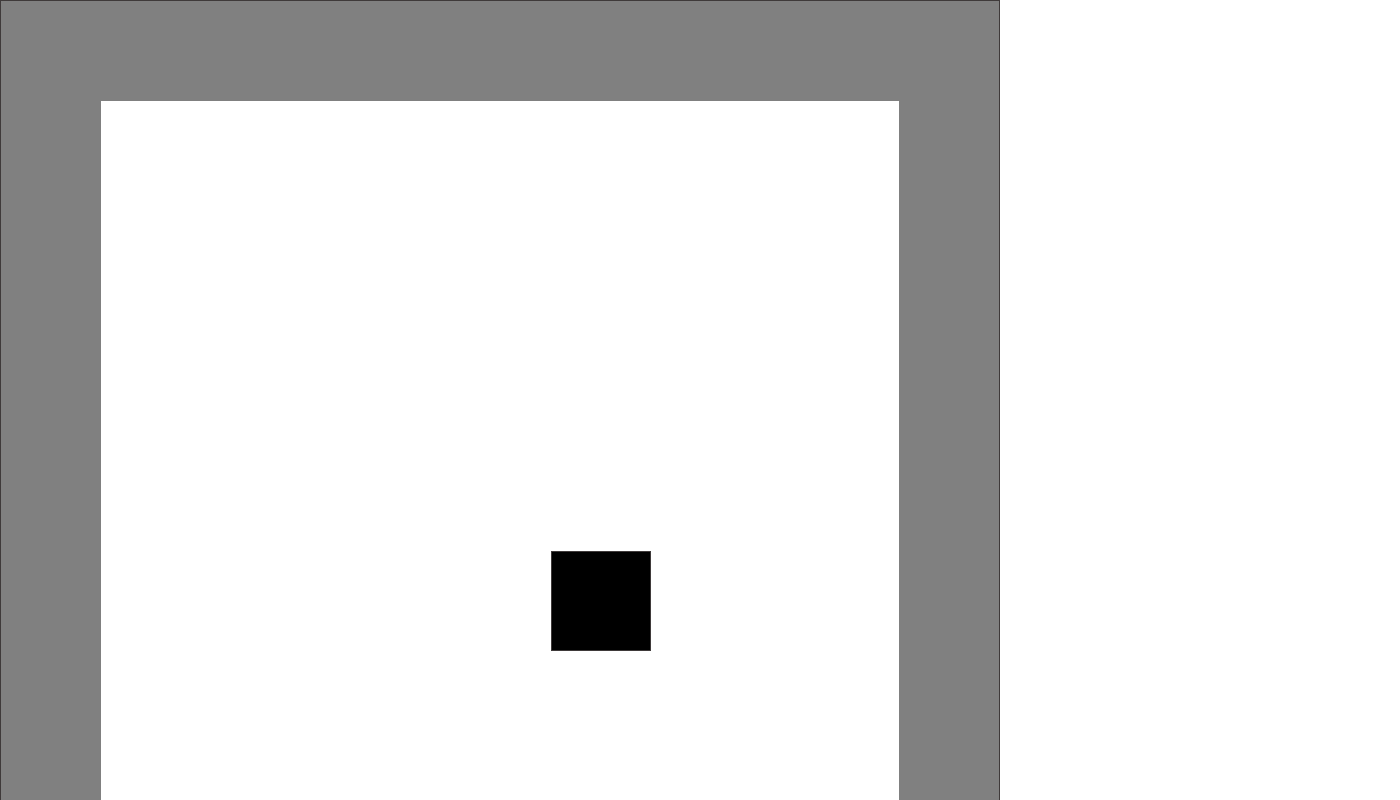
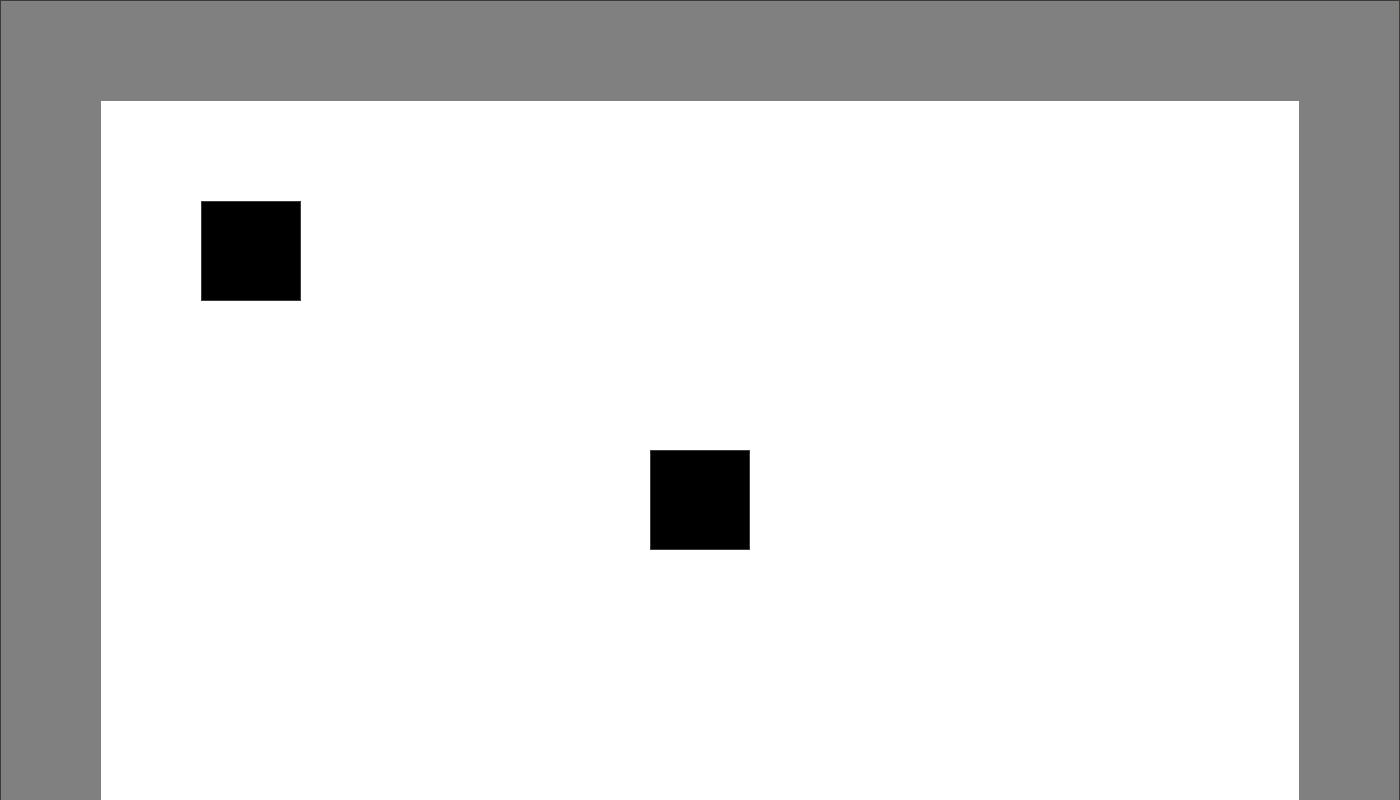
Before and after one commit to punzyo/CaterTown, a React (Vite) app: page / in a window 1280 px wide. Shown: the top 800 px of the page, 1400 px wide, since content can reach past the window. Built offline with nearby package versions, Linux system fonts and the light colour scheme.

Commit message:
feat: create function for translating player position to map absolute position(for other users)

```diff
--- a/src/App.jsx
+++ b/src/App.jsx
@@ -1,51 +1,78 @@
 import { useState, useEffect } from 'react';
 import styled from 'styled-components';
 import BaseGlobalStyle from './BaseGlobalStyle';
+
+const wrapperWidth = '1400';
+const wrapperHeight = '1000';
+const mapBorder = '100';
+const playerWidth = '100';
+const playerHeight = '100';
 const Wrapper = styled.div`
   position: relative;
-    width: 1000px;
-    height: 1000px;
+  width: ${wrapperWidth}px;
+  height: ${wrapperHeight}px;
   border: 1px solid;
+  overflow: hidden;
 `;
 const Map = styled.div`
   position: relative;
   width: 100%;
   height: 100%;
-    border: 100px solid gray;
-    top: ${props => props.top}px;
-    left: ${props => props.left}px;
+  border: ${mapBorder}px solid gray;
   transition: top 0.2s, left 0.2s;
 `;
 const Player = styled.div`
   position: absolute;
-    top: 600px;
-    left: 600px;
+  top: 50%;
+  left: 50%;
   transform: translate(-50%, -50%);
+  width: ${playerWidth}px;
+  height: ${playerHeight}px;
+  border: 1px solid;
+  background-color: black;
+`;
+const OtherPlayer = styled.div`
+  position: absolute;
   width: 100px;
   height: 100px;
   border: 1px solid;
   background-color: black;
 `;
 function App() {
-
-
   const [position, setPosition] = useState({ top: 0, left: 0 });
+  const [playerPosition, setPlayerPosition] = useState({ top: 100, left: 100 });
   useEffect(() => {
     const handleKeyPress = (e) => {
       const { key } = e;
       const moveAmount = 10;
-      switch(key) {
+      switch (key) {
         case 'ArrowUp':
-          setPosition(pos => ({ ...pos, top: pos.top + moveAmount }));
+          setPosition((pos) => ({ ...pos, top: pos.top + moveAmount }));
+          playerPosToAbsolute({
+            left: position.left,
+            top: position.top + moveAmount,
+          });
           break;
         case 'ArrowDown':
-          setPosition(pos => ({ ...pos, top: pos.top - moveAmount }));
+          setPosition((pos) => ({ ...pos, top: pos.top - moveAmount }));
+          playerPosToAbsolute({
+            left: position.left,
+            top: position.top - moveAmount,
+          });
           break;
         case 'ArrowLeft':
-          setPosition(pos => ({ ...pos, left: pos.left + moveAmount }));
+          setPosition((pos) => ({ ...pos, left: pos.left + moveAmount }));
+          playerPosToAbsolute({
+            left: position.left + moveAmount,
+            top: position.top,
+          });
           break;
         case 'ArrowRight':
-          setPosition(pos => ({ ...pos, left: pos.left - moveAmount }));
+          setPosition((pos) => ({ ...pos, left: pos.left - moveAmount }));
+          playerPosToAbsolute({
+            left: position.left - moveAmount,
+            top: position.top,
+          });
           break;
         default:
           break;
@@ -55,13 +82,26 @@ function App() {
     window.addEventListener('keydown', handleKeyPress);
 
     return () => window.removeEventListener('keydown', handleKeyPress);
-  }, []);
+  }, [position]);
+
+  const playerPosToAbsolute = (position) => {
+    const absoluteLeft =
+      wrapperWidth / 2 - playerWidth / 2 - mapBorder - position.left;
+    const absoluteTop =
+      wrapperHeight / 2 - playerHeight / 2 - mapBorder - position.top;
+    console.log(absoluteLeft, absoluteTop);
+  };
   return (
     <>
       <BaseGlobalStyle />
       <Wrapper>
-        <Map top={position.top} left={position.left}>
-
+        <Map style={{ top: `${position.top}px`, left: `${position.left}px` }}>
+          <OtherPlayer
+            style={{
+              top: `${playerPosition.top}px`,
+              left: `${playerPosition.left}px`,
+            }}
+          />
         </Map>
         <Player></Player>
       </Wrapper>
```
Lines whose indentation alone changed are shown as unchanged.
